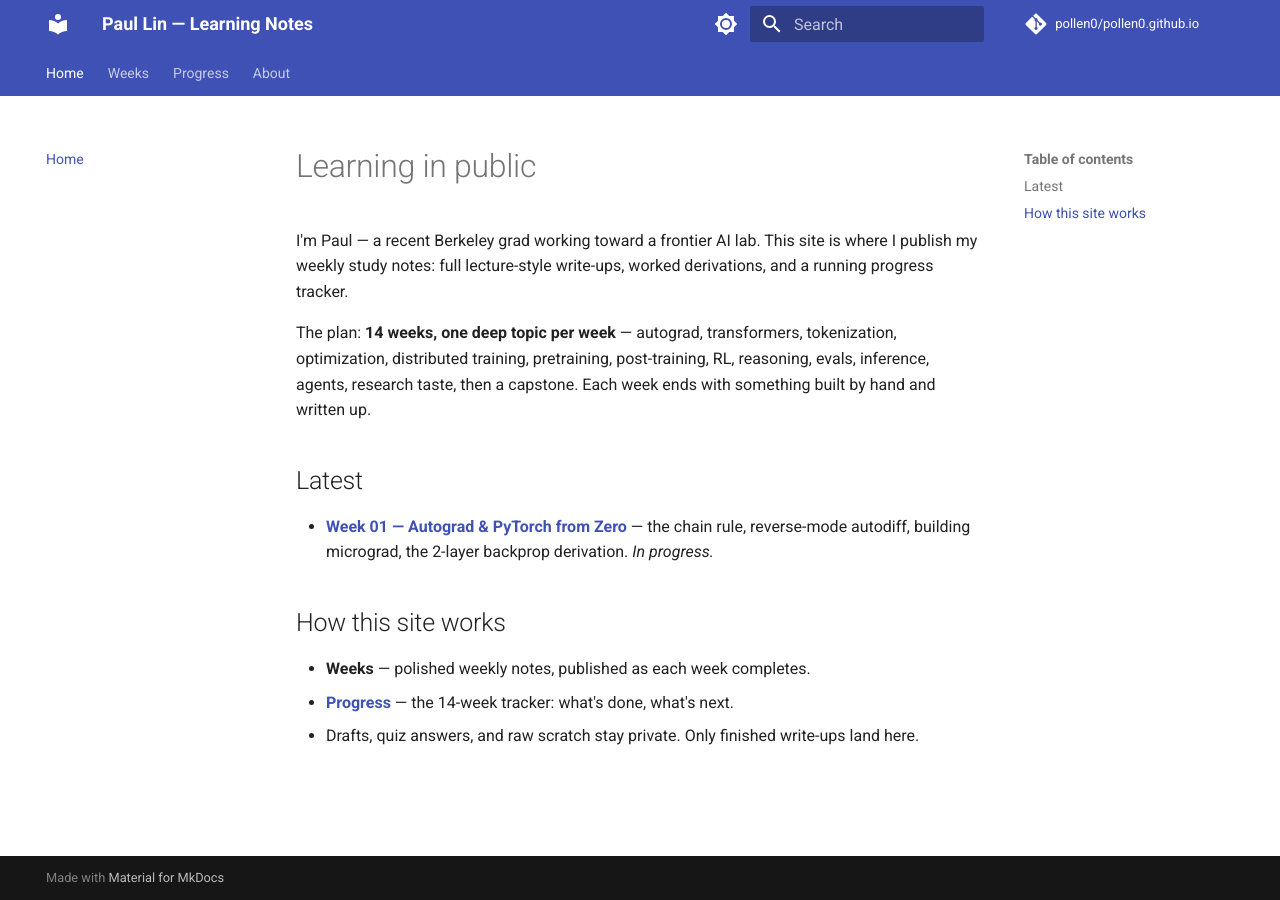
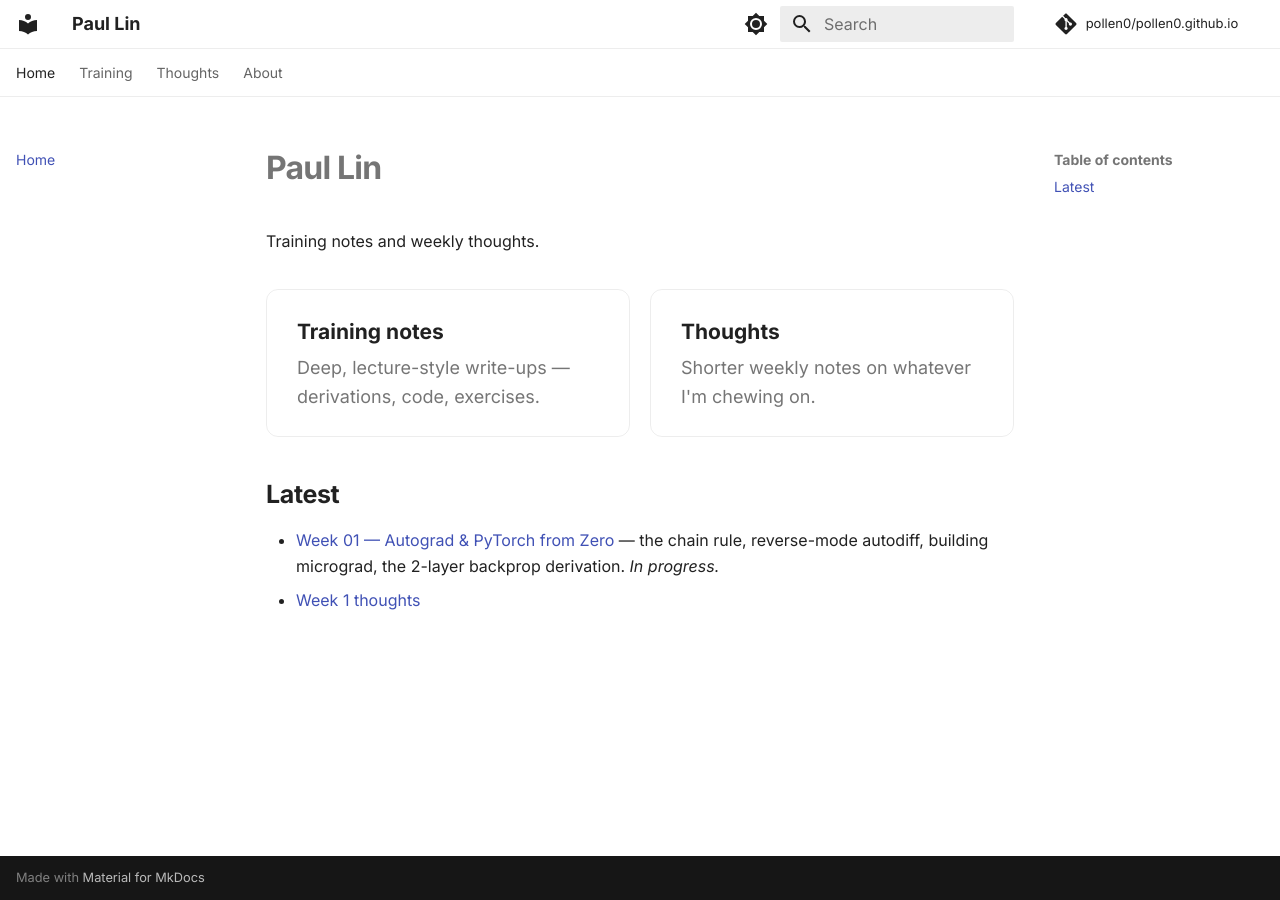
Before and after one commit to pollen0/pollen0.github.io, an MkDocs documentation site: the page built from docs/index.md, in a window 1280 px wide. Built offline with MkDocs 1.6.1 and Material for MkDocs 9.7.7, drawn with Linux system fonts in a browser that asks for light colours; comment, search, counter and statistics services are not loaded.

Commit message:
Redesign: two tracks (training + thoughts), cleaner light UI

```diff
--- a/docs/index.md
+++ b/docs/index.md
@@ -1,15 +1,19 @@
-# Learning in public
+# Paul Lin
 
-I'm Paul — a recent Berkeley grad working toward a frontier AI lab. This site is where I publish my weekly study notes: full lecture-style write-ups, worked derivations, and a running progress tracker.
+Training notes and weekly thoughts.
 
-The plan: **14 weeks, one deep topic per week** — autograd, transformers, tokenization, optimization, distributed training, pretraining, post-training, RL, reasoning, evals, inference, agents, research taste, then a capstone. Each week ends with something built by hand and written up.
+<div class="tracks">
+  <a class="track-card" href="training/">
+    <strong>Training notes</strong>
+    <span>Deep, lecture-style write-ups — derivations, code, exercises.</span>
+  </a>
+  <a class="track-card" href="thoughts/">
+    <strong>Thoughts</strong>
+    <span>Shorter weekly notes on whatever I'm chewing on.</span>
+  </a>
+</div>
 
 ## Latest
 
-- **[Week 01 — Autograd & PyTorch from Zero](weeks/week-01.md)** — the chain rule, reverse-mode autodiff, building micrograd, the 2-layer backprop derivation. *In progress.*
-
-## How this site works
-
-- **Weeks** — polished weekly notes, published as each week completes.
-- **[Progress](progress.md)** — the 14-week tracker: what's done, what's next.
-- Drafts, quiz answers, and raw scratch stay private. Only finished write-ups land here.
+- [Week 01 — Autograd & PyTorch from Zero](weeks/week-01.md) — the chain rule, reverse-mode autodiff, building micrograd, the 2-layer backprop derivation. *In progress.*
+- [Week 1 thoughts](thoughts/week-01.md)
--- /dev/null
+++ b/docs/stylesheets/extra.css
@@ -0,0 +1,54 @@
+/* Clean, Notion/Stripe-inspired reading experience */
+
+.md-grid {
+  max-width: 76rem;
+}
+
+.md-typeset h1 {
+  font-weight: 750;
+  letter-spacing: -0.025em;
+}
+
+.md-typeset h2 {
+  font-weight: 700;
+  letter-spacing: -0.015em;
+}
+
+/* hairline header, Notion-style */
+.md-header {
+  box-shadow: 0 1px 0 var(--md-default-fg-color--lightest);
+}
+
+/* track cards on the home page */
+.tracks {
+  display: grid;
+  grid-template-columns: repeat(auto-fit, minmax(16rem, 1fr));
+  gap: 1rem;
+  margin: 1.75rem 0;
+}
+
+a.track-card {
+  display: block;
+  padding: 1.25rem 1.5rem;
+  border: 1px solid var(--md-default-fg-color--lightest);
+  border-radius: 0.6rem;
+  text-decoration: none;
+  transition: border-color 0.15s ease, box-shadow 0.15s ease;
+}
+
+a.track-card:hover {
+  border-color: var(--md-accent-fg-color);
+  box-shadow: 0 4px 16px rgba(0, 0, 0, 0.06);
+}
+
+.track-card strong {
+  display: block;
+  font-size: 1.05rem;
+  margin-bottom: 0.25rem;
+  color: var(--md-default-fg-color);
+}
+
+.track-card span {
+  font-size: 0.9rem;
+  color: var(--md-default-fg-color--light);
+}
--- a/mkdocs.yml
+++ b/mkdocs.yml
@@ -1,5 +1,5 @@
-site_name: Paul Lin — Learning Notes
-site_description: Weekly deep-dives on the road to a frontier AI lab.
+site_name: Paul Lin
+site_description: Training notes and weekly thoughts.
 site_author: Paul Lin
 site_url: https://pollen0.github.io/
 repo_url: https://github.com/pollen0/pollen0.github.io
@@ -17,17 +17,20 @@ theme:
     - content.code.copy
   palette:
     - scheme: default
-      primary: indigo
+      primary: white
       accent: indigo
       toggle:
         icon: material/brightness-7
         name: Switch to dark mode
     - scheme: slate
-      primary: indigo
+      primary: black
       accent: indigo
       toggle:
         icon: material/brightness-4
         name: Switch to light mode
+  font:
+    text: Inter
+    code: "JetBrains Mono"
 
 markdown_extensions:
   - admonition
@@ -42,6 +45,9 @@ markdown_extensions:
   - toc:
       permalink: true
 
+extra_css:
+  - stylesheets/extra.css
+
 extra_javascript:
   - javascripts/mathjax.js
   - https://polyfill.io/v3/polyfill.min.js?features=es6
@@ -49,7 +55,10 @@ extra_javascript:
 
 nav:
   - Home: index.md
-  - Weeks:
+  - Training:
+    - All training notes: training.md
     - Week 01 — Autograd & PyTorch: weeks/week-01.md
-  - Progress: progress.md
+  - Thoughts:
+    - All thoughts: thoughts.md
+    - Week 01: thoughts/week-01.md
   - About: about.md
```
Also changed, not shown: docs/about.md (+5 -2 lines), docs/thoughts.md (added, +7 -0 lines), docs/thoughts/week-01.md (added, +15 -0 lines), docs/training.md (added, +7 -0 lines), docs/weeks/week-01.md (+2 -2 lines).
